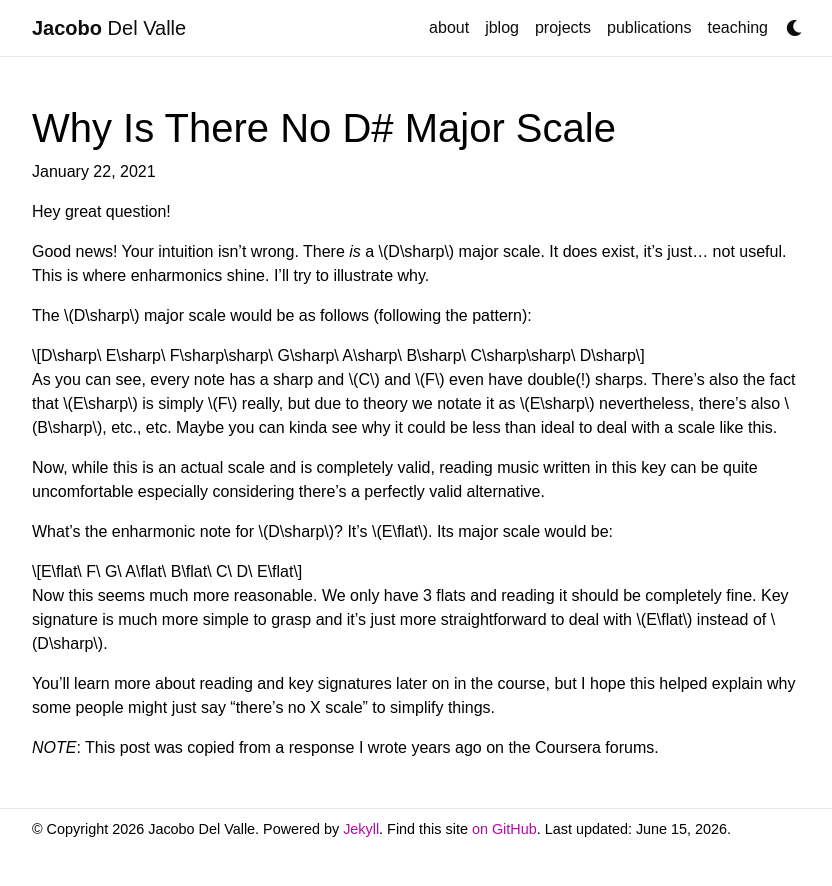
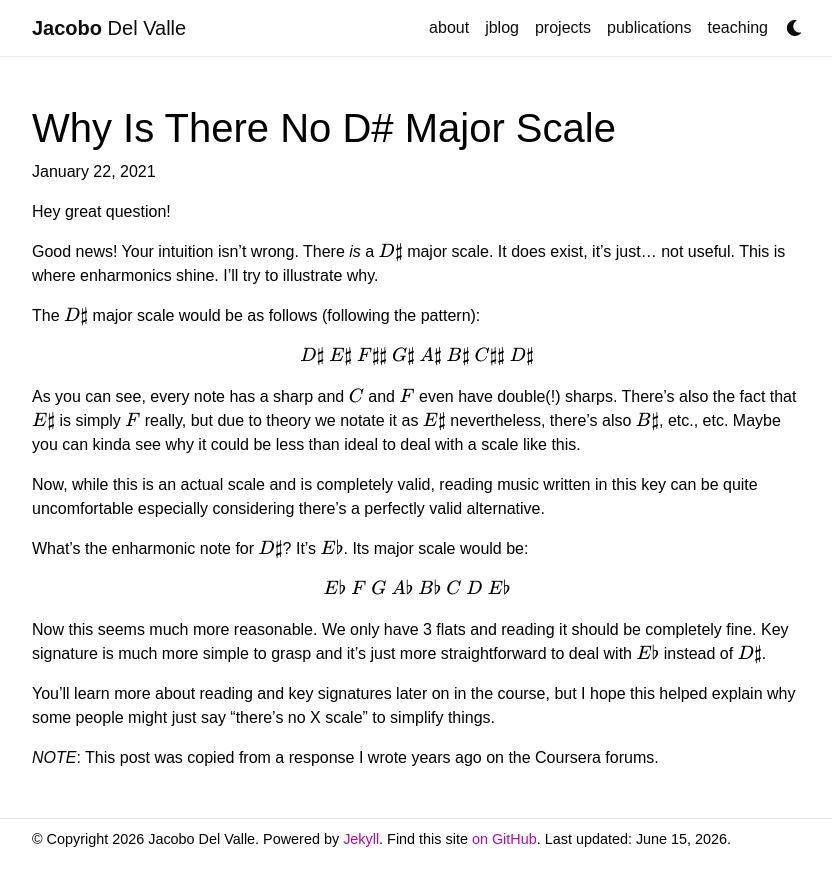
Before and after one commit to jjdelvalle/jjdv, a Jekyll site: the page built from _posts/2021-01-22-why-no-dsharp-scale.md, in a window 1280 px wide. Shown: the top 886 px of the page, without its empty margins (223-1055 px from the left). Built offline with Jekyll 4.4.1, drawn with Linux system fonts in a browser that asks for light colours; nearby versions of some CDN libraries; some web fonts are replaced; a style sheet for code colours, icons or effects is not loaded.

```diff
--- a/_includes/footer.html
+++ b/_includes/footer.html
@@ -9,4 +9,21 @@
     Last updated: {{ "now" | date: '%B %d, %Y' }}.
     {% endif %}
   </div>
+
+  {% if page.hasmath %}
+        <!--
+            Previously script that would parse intermediate representation of KaTeX
+            now, we just need to use KaTeX to parse the representation diretly
+            via the auto-render extension
+        -->
+        <link rel="stylesheet" href="https://cdn.jsdelivr.net/npm/katex@0.17.0/dist/katex.min.css" integrity="sha384-vlBdW0r3AcZO/HboRPznQNowvexd3fY8qHOWkBi5q7KGgqJ+F48+DceybYmrVbmB" crossorigin="anonymous">
+
+        <!-- The loading of KaTeX is deferred to speed up page rendering -->
+        <script defer src="https://cdn.jsdelivr.net/npm/katex@0.17.0/dist/katex.min.js" integrity="sha384-AtrdNsnxl/75rvBneBVH7DtOvCxSVahR2zWqle1coBKd8DEmLoviqNeJSx64gNAs" crossorigin="anonymous"></script>
+
+        <!-- To automatically render math in text elements, include the auto-render extension: -->
+        <script defer src="https://cdn.jsdelivr.net/npm/katex@0.17.0/dist/contrib/auto-render.min.js" integrity="sha384-bjyGPfbij8/NDKJhSGZNP/khQVgtHUE5exjm4Ydllo42FwIgYsdLO2lXGmRBf5Mz" crossorigin="anonymous"
+            onload="renderMathInElement(document.body);"></script>
+
+	{% endif %}
 </footer>
```
